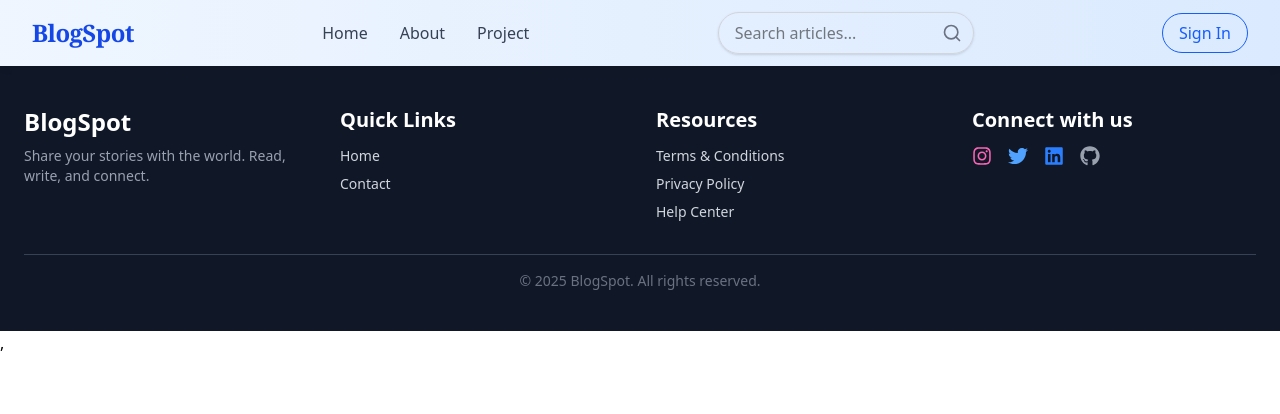
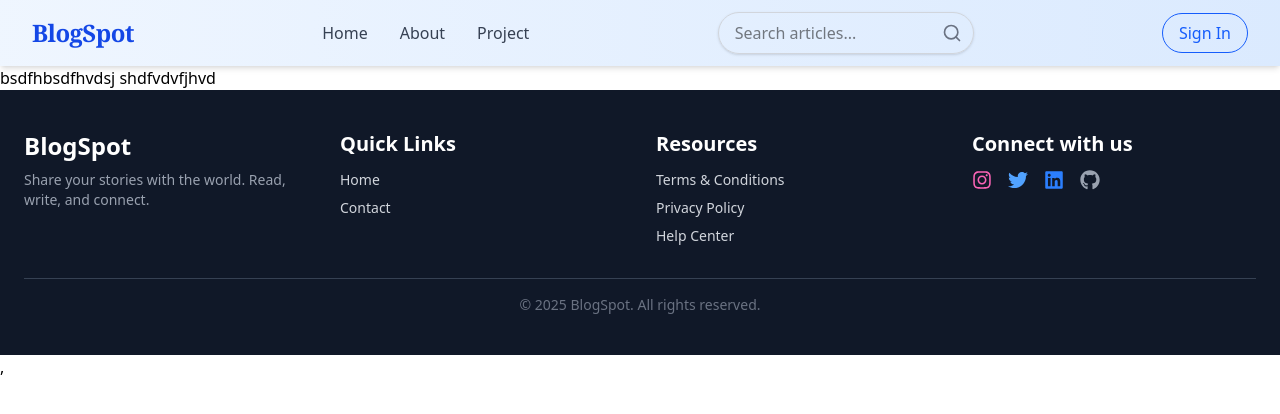
Before and after one commit to Priyanshu2608/BlogSpot, a React (Vite) app in the folder client/: page / in a window 1280 px wide. Shown: the top 414 px of the page. Built offline with nearby package versions, Linux system fonts and the light colour scheme.

Commit message:
Feat: Updated home.jsx

```diff
--- a/client/src/pages/Home.jsx
+++ b/client/src/pages/Home.jsx
@@ -2,7 +2,9 @@
 const Home = () => {
   return (
     <div>
-
+      bsdfhbsdfhvdsj
+      shdfvdvfjhvd
+      <div></div>
     </div>
   )
 }
```
